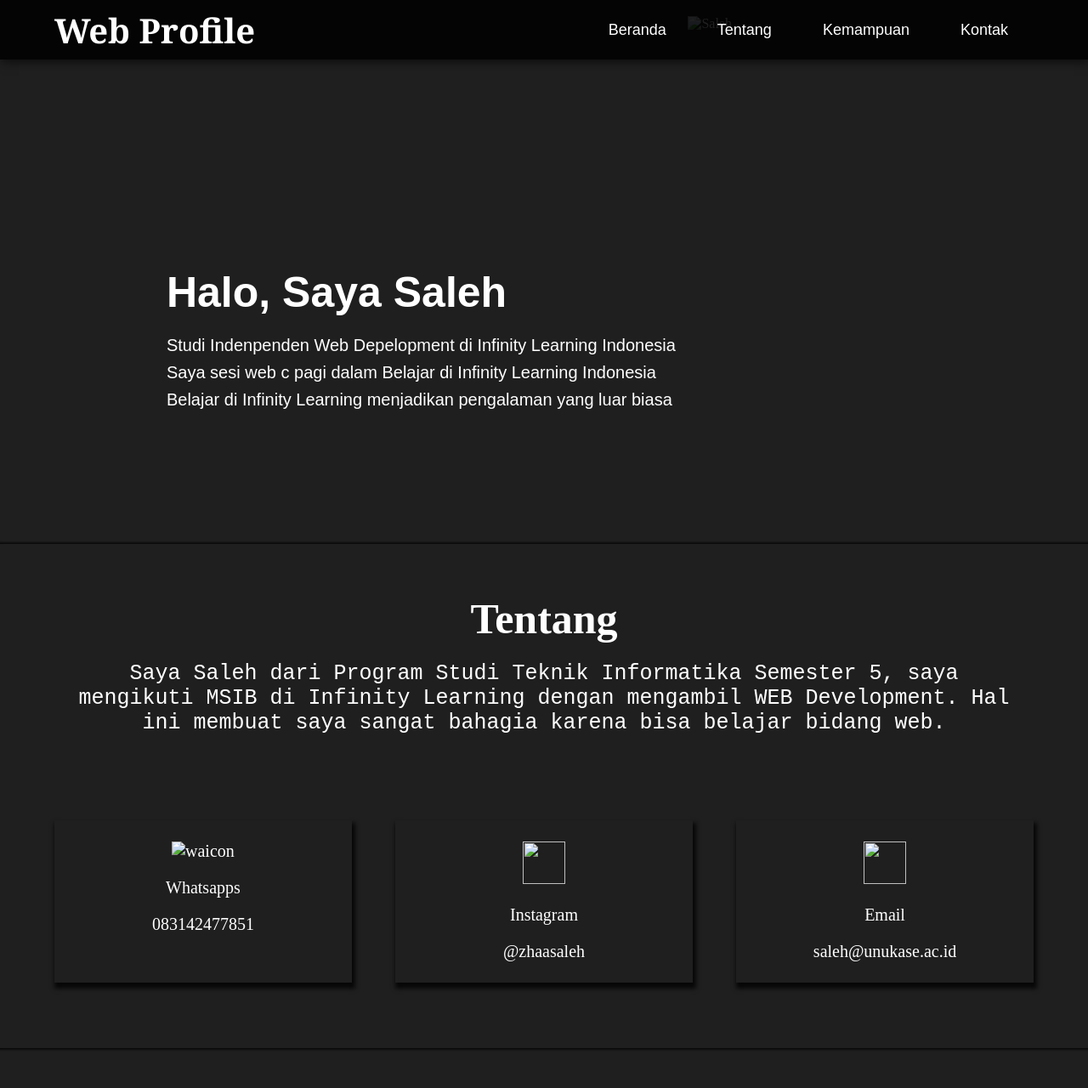
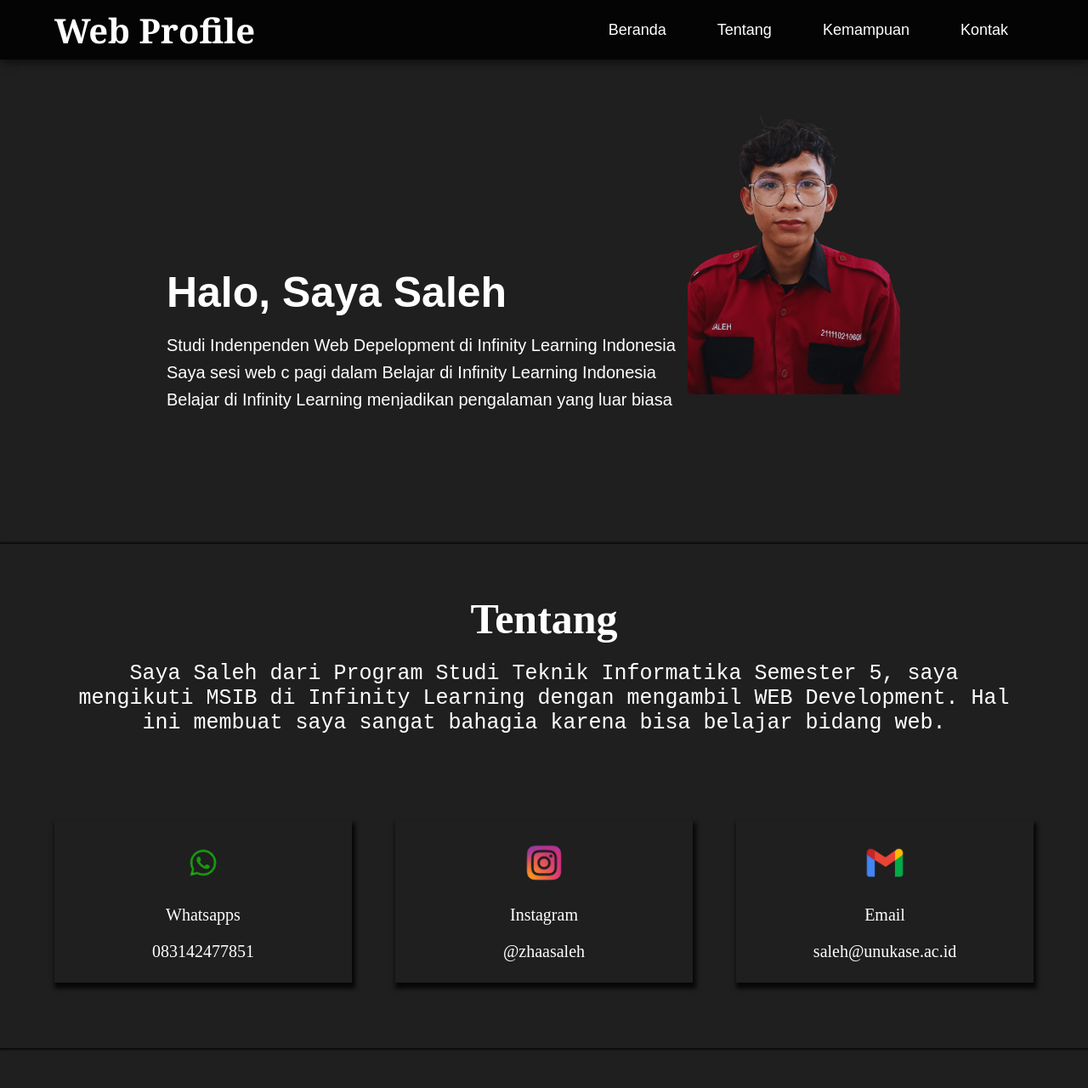
Before and after one commit to zhaasaleh/webprofile, a plain HTML site: page index.html in a window 1280 px wide. Shown: the top 1280 px of the page at 85% size. Drawn offline with Linux system fonts and the light colour scheme; the site is published under a folder, as on GitHub Pages, so addresses that start at the root find nothing.

Commit message:
Update index.html

```diff
--- a/index.html
+++ b/index.html
@@ -28,7 +28,7 @@
         </div>
 
         <div class="picture">
-            <img src="/img/Saleh.png" alt="Saleh">
+            <img src="img/Saleh.png" alt="Saleh">
         </div>
     </section>
 
@@ -40,17 +40,17 @@
             </div>
             <div class="medsos">
                 <div class="wa">
-                    <img src="/img/iconwa.png" alt="waicon">
+                    <img src="img/iconwa.png" alt="waicon">
                     <p>Whatsapps</p>
                     <a href="http://wa.me/6283142477851" target="_blank">083142477851</a>
                 </div>
                 <div class="ig">
-                    <img src="/img/iconig.png" alt="">
+                    <img src="img/iconig.png" alt="">
                     <p>Instagram</p>
                     <a href="http://www.instagram.com/zhaasaleh/" target="_blank">@zhaasaleh</a>
                 </div>
                 <div class="email">
-                    <img src="/img/icongmail.png" alt="">
+                    <img src="img/icongmail.png" alt="">
                     <p>Email</p>
                     <a href="wwww.gmail.com" target="_blank">saleh@unukase.ac.id</a>
                 </div>
```
